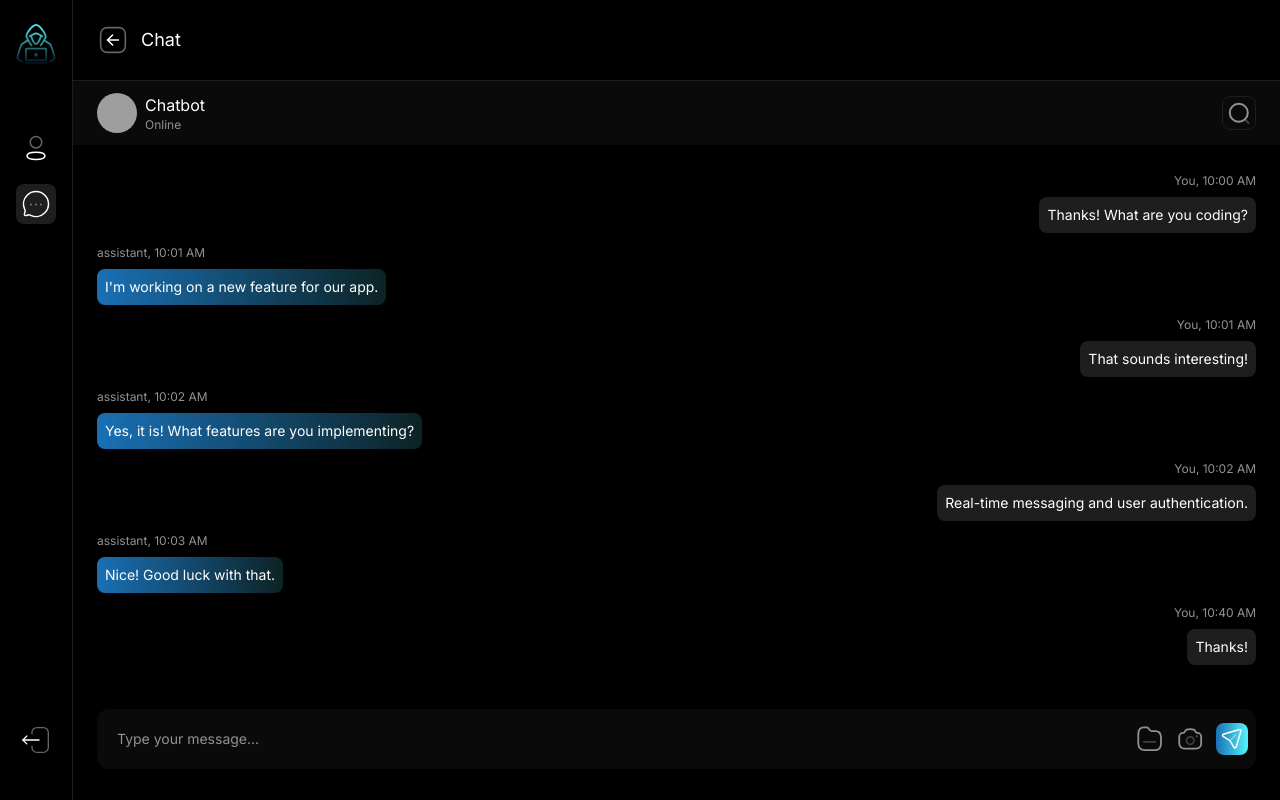
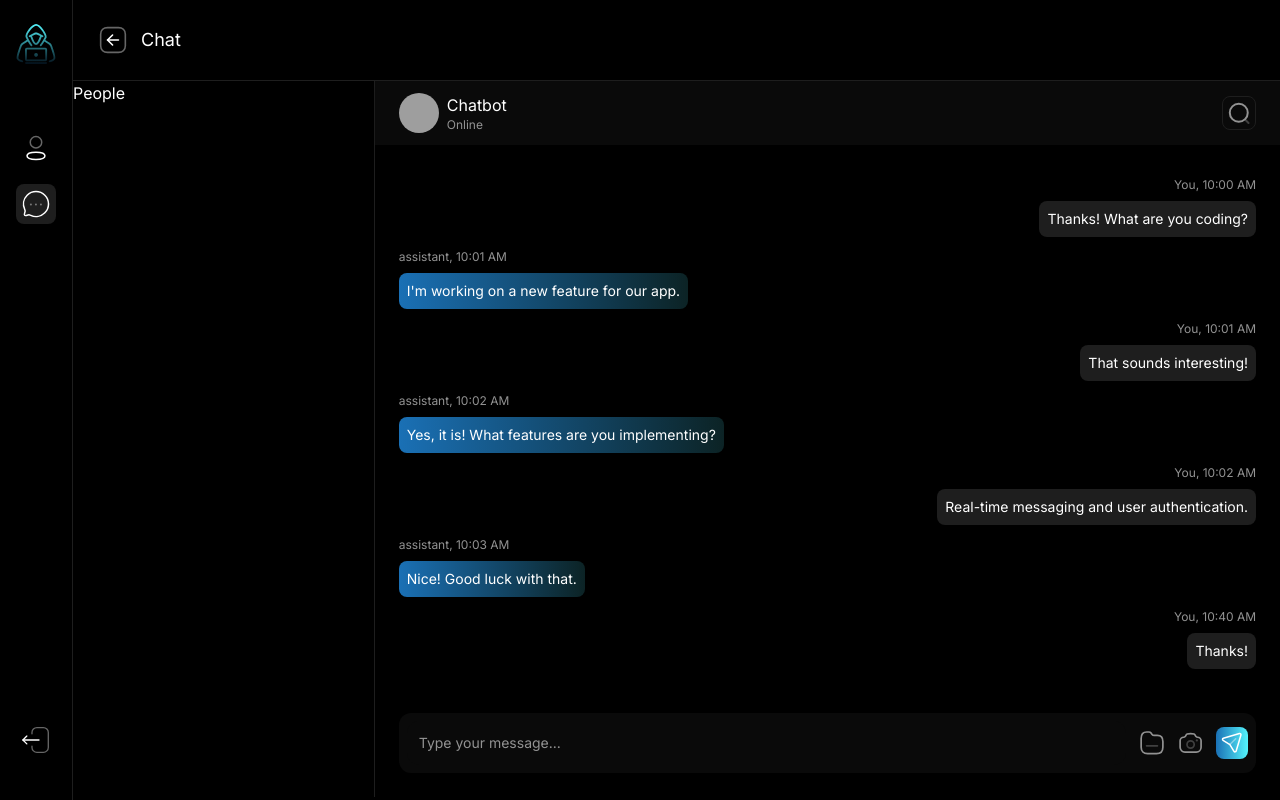
Before and after one commit to Bukharney/ChatDD, a React (Vite) app in the folder frontend/: page /chat in a window 1280 px wide. Built offline with nearby package versions, Linux system fonts and the light colour scheme; grey boxes are pictures that could not be loaded.

Commit message:
Chat components

```diff
--- a/frontend/src/components/chat/ChatBox.jsx
+++ b/frontend/src/components/chat/ChatBox.jsx
@@ -71,17 +71,19 @@ const ChatBox = () => {
               className="w-10 h-10 rounded-full"
             />
             <div className="flex flex-col">
-              <h2 className="text-white text-sm lg:text-base text-medium">Chatbot</h2>
+              <h2 className="text-white text-sm lg:text-base text-medium">
+                Chatbot
+              </h2>
               <p className="text-gray  text-2xs lg:text-xs">Online</p>
             </div>
           </div>
           <button className=" rounded-lg p-1 flex items-center justify-center border-[1px] border-dark-gray">
-            < Search className="cursor-pointer w-6 h-6" />
+            <Search className="cursor-pointer w-6 h-6" />
           </button>
         </div>
       </div>
       <div className="p-4 lg:p-6 text-xs lg:text-sm">
-        <div className="flex-1 max-h-[calc(100vh-14.75rem)] min-h-[calc(100vh-14.75rem)] lg:max-h-[calc(100vh-17.25rem)] lg:min-h-[calc(100vh-17.25rem)] overflow-y-auto scrollbar-hide flex flex-col">
+        <div className="flex-1 max-h-[calc(100vh-14.75rem)] min-h-[calc(100vh-14.75rem)] lg:max-h-[calc(100vh-17rem)] lg:min-h-[calc(100vh-17rem)] overflow-y-auto scrollbar-hide flex flex-col">
           {Object.keys(groupedMessages).map((date, dateIndex) => (
             <div key={dateIndex} className="flex flex-col mb-4">
               <div className="text-center text-gray mb-4 text-2xs lg:text-xs">
@@ -121,7 +123,7 @@ const ChatBox = () => {
           <div ref={bottomRef} />
         </div>
 
-        <div className="p-2 bg-black rounded-xl flex flex-row gap-3 mt-4 items-center h-full">
+        <div className="p-2 bg-black rounded-xl flex flex-row gap-3 mt-4 items-center ">
           <input
             type="text"
             className="w-full p-3 bg-black border-none outline-none rounded-xl text-white placeholder-gray "
--- /dev/null
+++ b/frontend/src/components/chat/People.jsx
@@ -0,0 +1,7 @@
+import React from "react";
+
+const People = () => {
+  return <p className="text-white">People</p>;
+};
+
+export default People;
--- /dev/null
+++ b/frontend/src/components/chat/index.jsx
@@ -0,0 +1,18 @@
+import React from "react";
+import ChatBox from "./ChatBox";
+import People from "./People";
+
+const Chat = () => {
+  return (
+    <div className="grid gird-cols-1 lg:grid-cols-4 h-full w-full">
+      <div className="hidden lg:block lg:col-span-1 h-full border-r border-dark-gray">
+        <People />
+      </div>
+      <div className="lg:col-span-3">
+        <ChatBox />
+      </div>
+    </div>
+  );
+};
+
+export default Chat;
--- a/frontend/src/router.jsx
+++ b/frontend/src/router.jsx
@@ -3,7 +3,7 @@ import { Routes, Route } from "react-router-dom";
 import Layout from "./components/Layout/Layout";
 import SignUp from "./components/SignUp";
 import Login from "./components/Login";
-import Chat from "./components/chat/ChatBox";
+import Chat from "./components/chat/index";
 import Logout from "./components/Logout";
 import Profile from "./components/Profile";
 
```
